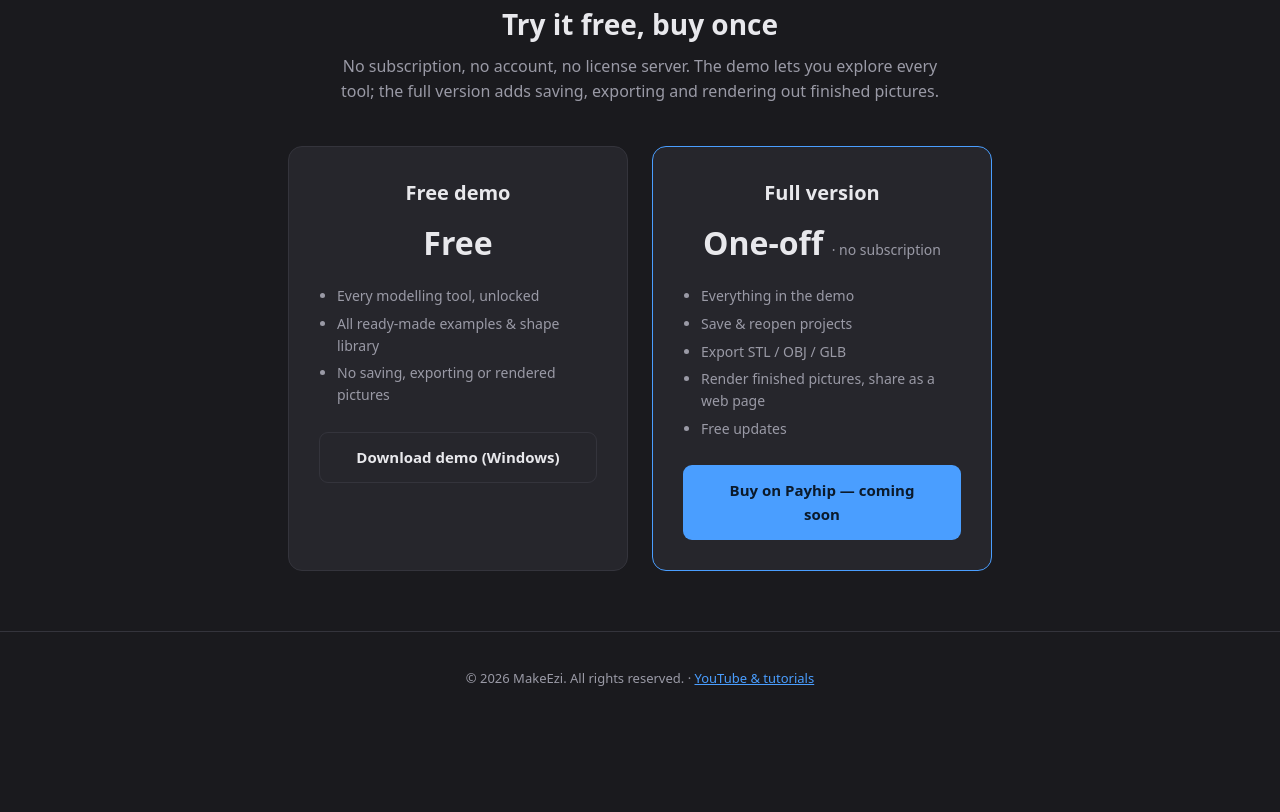
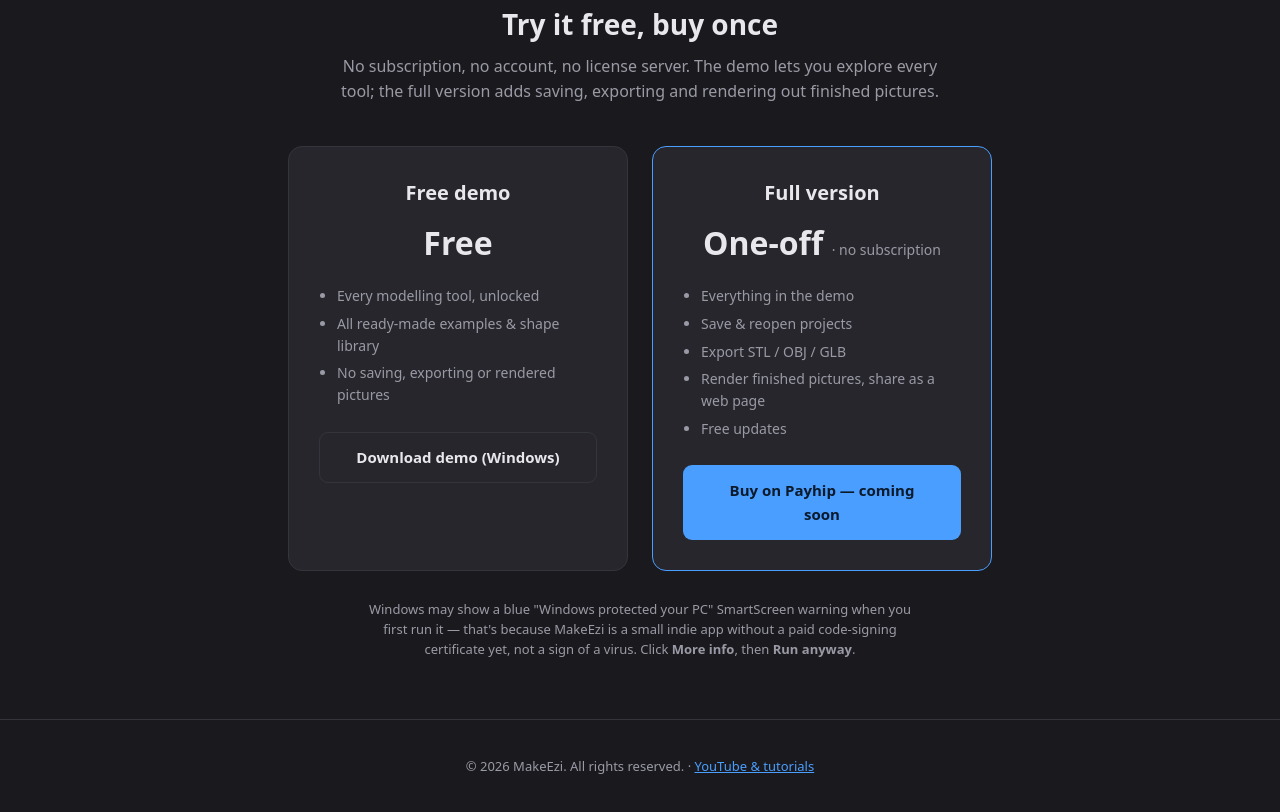
Before and after one commit to Wanderoo4444/makeezi-site, a plain HTML site: page index.html in a window 1280 px wide. Shown: the part 3180-3992 px from the top of the page. Before the commit the page ends 3904 px from the top, so only its background shows below. Drawn offline with Linux system fonts and the light colour scheme.

Commit message:
Add files via upload

```diff
--- a/index.html
+++ b/index.html
@@ -173,6 +173,11 @@
         <a class="btn btn-primary" href="#" target="_blank" rel="noopener">Buy on Payhip — coming soon</a>
       </div>
     </div>
+    <p style="color:var(--muted);font-size:13px;max-width:560px;margin:28px auto 0">
+      Windows may show a blue "Windows protected your PC" SmartScreen warning when you first run it —
+      that's because MakeEzi is a small indie app without a paid code-signing certificate yet, not a
+      sign of a virus. Click <strong>More info</strong>, then <strong>Run anyway</strong>.
+    </p>
   </div>
 </section>
 
```
